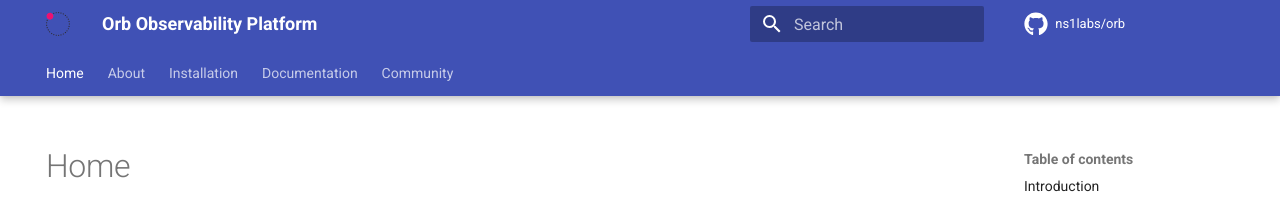
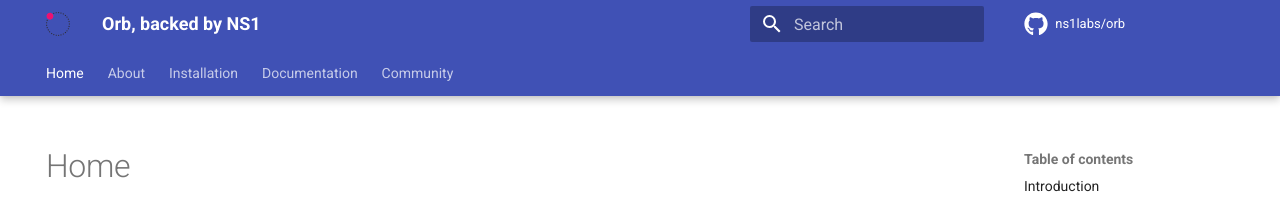
Before and after one commit to orb-community/orb-website, an MkDocs documentation site: the page built from docs/index.md, in a window 1280 px wide. Shown: the top 206 px of the page. Built offline with MkDocs 1.6.1 and Material for MkDocs 9.7.7, drawn with Linux system fonts in a browser that asks for light colours; comment, search, counter and statistics services are not loaded.

Commit message:
site name update

```diff
--- a/mkdocs.yml
+++ b/mkdocs.yml
@@ -1,4 +1,4 @@
-site_name: Orb Observability Platform
+site_name: Orb, backed by NS1
 theme:
   name: material
   favicon: img/ORB-logo-ring.png
```
